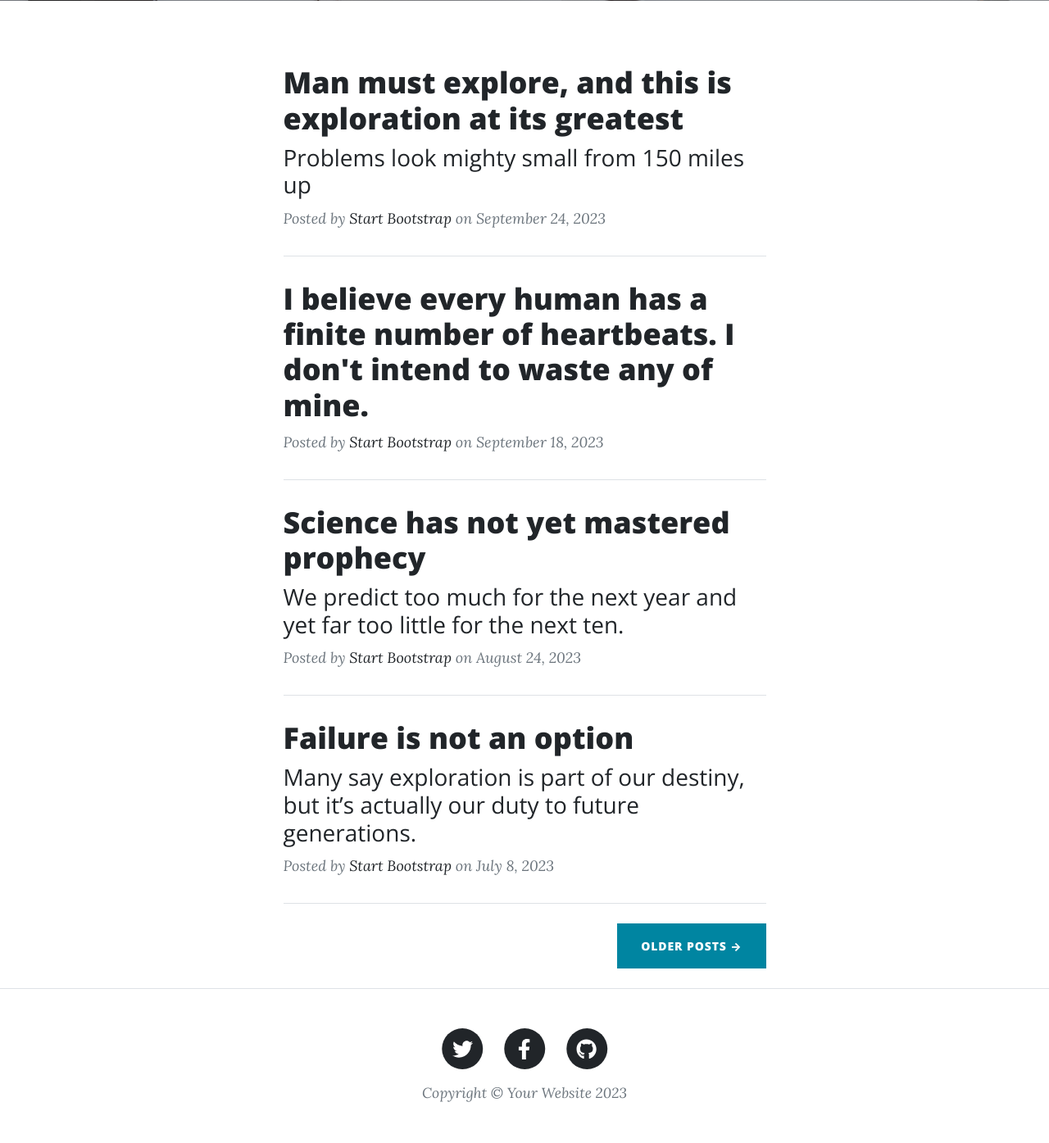
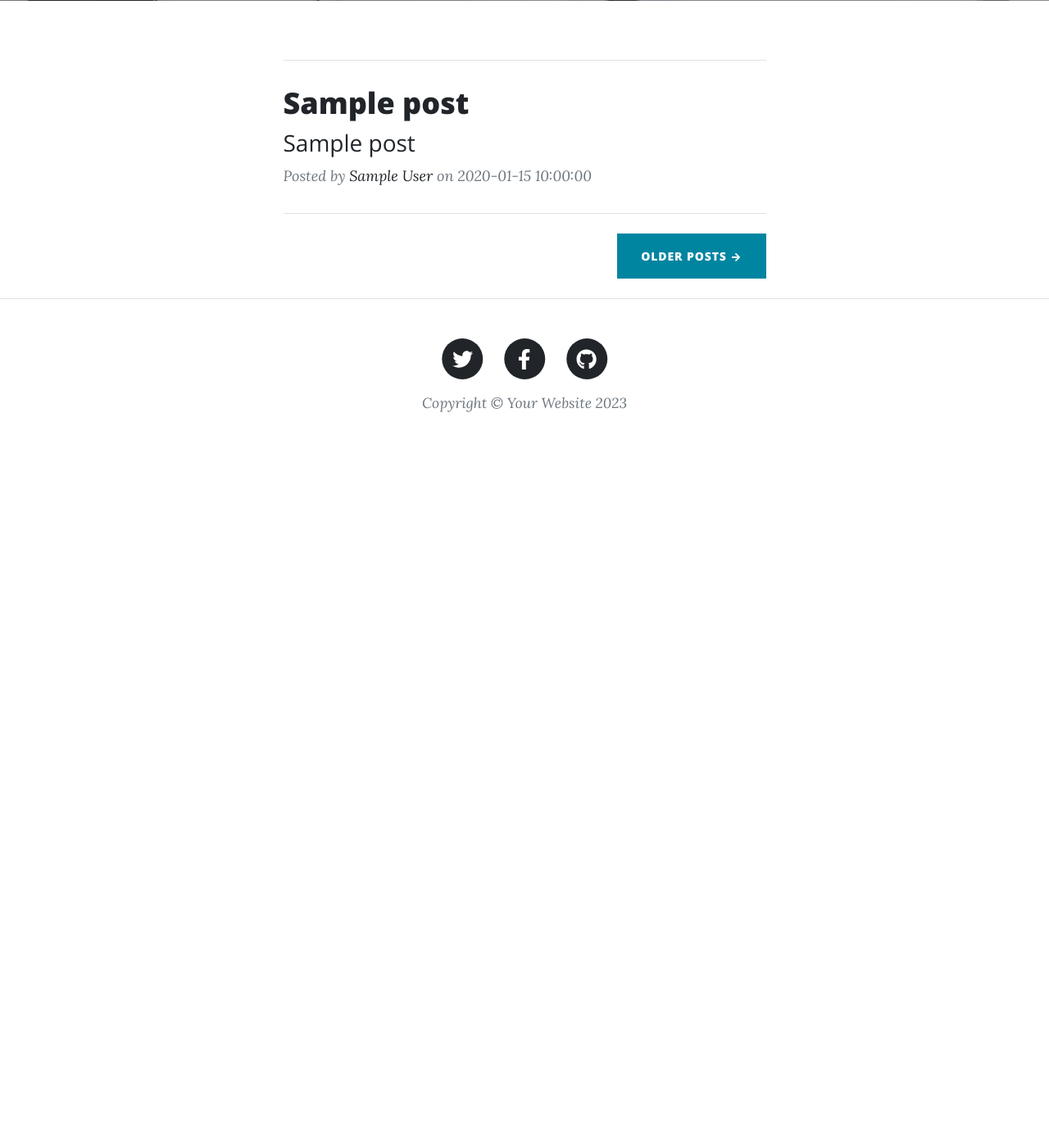
Before and after one commit to AtramAniket/flask_capstone_blog_v2, a Flask app: template templates/index.html in a window 1280 px wide. Shown: the part 531-1926 px from the top of the page at 82% size. After the commit the page ends 1034 px from the top, so only its background shows below. Run offline with Flask 3, Linux system fonts and the light colour scheme; the template is opened without the code that fills it: most values are stand-ins (such as "Sample title", 1, 10 or a date in 2020); parts of the project's set-up code (start-up, migrations or seed data) failed here and were passed over; some libraries are stand-ins or nearby versions.

Commit message:
added blog posts to site and rendered blog previews on home page using jinja templating

```diff
--- a/server.py
+++ b/server.py
@@ -1,17 +1,18 @@
 from flask import Flask, render_template
-from dotenv import load_dotenv
-import os
+from post import Post
+import datetime as dt
 
-load_dotenv()
-
-BLOG_API = os.getenv("BLOG_API")
 
 app = Flask(__name__)
+
+blog = Post()
 
 # "/"
 @app.route("/")
 def home():
-    return render_template("index.html")
+    date_today = dt.datetime.now().strftime("%b, %d %Y")
+    posts = blog.get_all_blog_posts()
+    return render_template("index.html", blog_posts = posts, author = "Aniket Atram", date = date_today)
 
 # "/about"
 @app.route("/about")
--- a/templates/index.html
+++ b/templates/index.html
@@ -39,57 +39,22 @@
         <div class="container px-4 px-lg-5">
             <div class="row gx-4 gx-lg-5 justify-content-center">
                 <div class="col-md-10 col-lg-8 col-xl-7">
-                    <!-- Post preview-->
-                    <div class="post-preview">
-                        <a href="/post">
-                            <h2 class="post-title">Man must explore, and this is exploration at its greatest</h2>
-                            <h3 class="post-subtitle">Problems look mighty small from 150 miles up</h3>
-                        </a>
-                        <p class="post-meta">
-                            Posted by
-                            <a href="#!">Start Bootstrap</a>
-                            on September 24, 2023
-                        </p>
-                    </div>
-                    <!-- Divider-->
-                    <hr class="my-4" />
-                    <!-- Post preview-->
-                    <div class="post-preview">
-                        <a href="/post"><h2 class="post-title">I believe every human has a finite number of heartbeats. I don't intend to waste any of mine.</h2></a>
-                        <p class="post-meta">
-                            Posted by
-                            <a href="#!">Start Bootstrap</a>
-                            on September 18, 2023
-                        </p>
-                    </div>
+                    {% for post in blog_posts %}
                         <!-- Divider-->
                         <hr class="my-4" />
                         <!-- Post preview-->
                         <div class="post-preview">
                             <a href="/post">
-                            <h2 class="post-title">Science has not yet mastered prophecy</h2>
-                            <h3 class="post-subtitle">We predict too much for the next year and yet far too little for the next ten.</h3>
+                                <h2 class="post-title">{{post.title}}</h2>
+                                <h3 class="post-subtitle">{{post.subtitle}}</h3>
                             </a>
                             <p class="post-meta">
                                 Posted by
-                            <a href="#!">Start Bootstrap</a>
-                            on August 24, 2023
+                                <a href="#!">{{ author }}</a>
+                                on {{ date }}
                             </p>
                         </div>
-                    <!-- Divider-->
-                    <hr class="my-4" />
-                    <!-- Post preview-->
-                    <div class="post-preview">
-                        <a href="/post">
-                            <h2 class="post-title">Failure is not an option</h2>
-                            <h3 class="post-subtitle">Many say exploration is part of our destiny, but it’s actually our duty to future generations.</h3>
-                        </a>
-                        <p class="post-meta">
-                            Posted by
-                            <a href="#!">Start Bootstrap</a>
-                            on July 8, 2023
-                        </p>
-                    </div>
+                    {% endfor %}
                     <!-- Divider-->
                     <hr class="my-4" />
                     <!-- Pager-->
```
Also changed, not shown: post.py (added, +26 -0 lines). Lines whose indentation alone changed are shown as unchanged.
